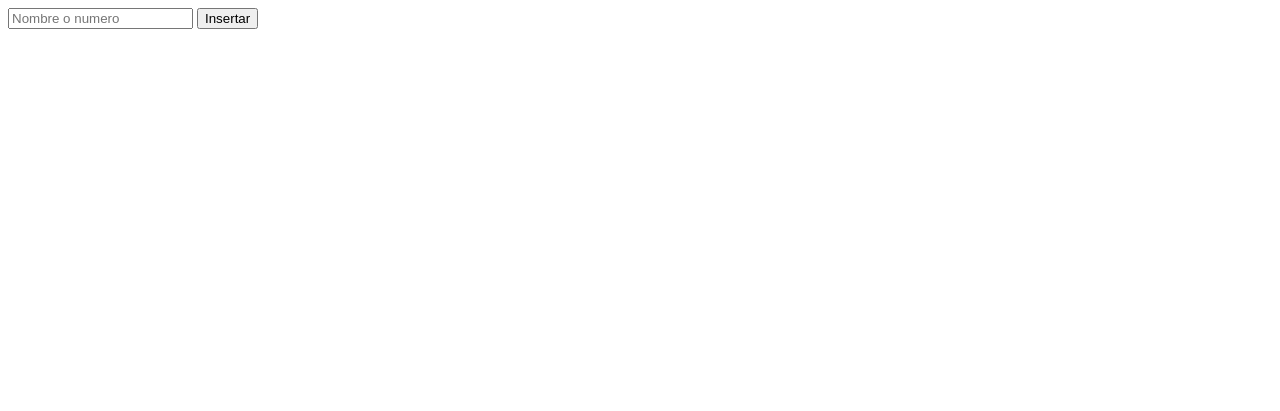
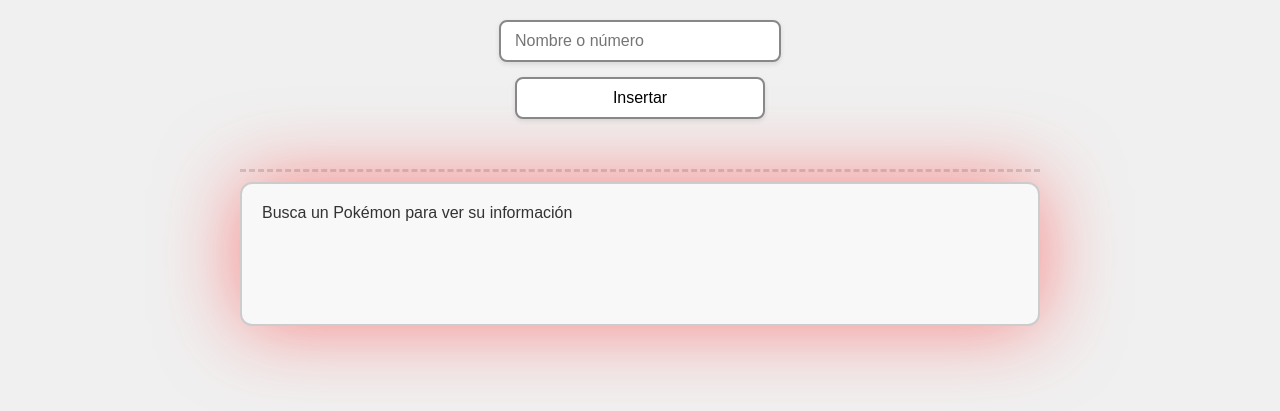
Before and after one commit to SKing25/Pokedex, a Flask app: page /pokedex in a window 1280 px wide. Shown: the top 411 px of the page. Run offline with Flask 3, Linux system fonts and the light colour scheme.

Commit message:
Vistas, avance basíco.

```diff
--- a/app.py
+++ b/app.py
@@ -10,6 +10,30 @@
     if response.status_code == 200:
         return response.json()
 
+def get_type_color(pokemon_type):
+    """Retorna el color hexadecimal basado en el tipo del Pokémon"""
+    type_colors = {
+        'normal': '#A8A878',
+        'fire': '#F08030',
+        'water': '#6890F0',
+        'electric': '#F8D030',
+        'grass': '#78C850',
+        'ice': '#98D8D8',
+        'fighting': '#C03028',
+        'poison': '#A040A0',
+        'ground': '#E0C068',
+        'flying': '#A890F0',
+        'psychic': '#F85888',
+        'bug': '#A8B820',
+        'rock': '#B8A038',
+        'ghost': '#705898',
+        'dragon': '#7038F8',
+        'dark': '#705848',
+        'steel': '#B8B8D0',
+        'fairy': '#EE99AC'
+    }
+    return type_colors.get(pokemon_type, '#68A090')  # Color por defecto
+
 def get_pokeinfo(index, data):
     name = data["name"].capitalize()
     abilities = [a["ability"]["name"] for a in data["abilities"]]
@@ -17,14 +41,24 @@
     weight = data["weight"]
     types = [t["type"]["name"] for t in data["types"]]
 
-    info = f"Numero en la pokedex No. {index}, Nombre: {name} \
-     \nnombre: {name} \
-     \nhabilidades: {', '.join(abilities)} \
-     \naltura: {height} \
-     \npeso: {weight} \
-     \nTipos: {', '.join(types)}"
+    # Obtener el color del tipo principal (primer tipo)
+    primary_type = types[0] if types else 'normal'
+    type_color = get_type_color(primary_type)
 
-    return info
+    # Crear diccionario con la información del Pokémon
+    pokemon_info = {
+        'index': index,
+        'name': name,
+        'abilities': abilities,
+        'height': height,
+        'weight': weight,
+        'types': types,
+        'primary_type': primary_type,
+        'type_color': type_color,
+        'sprite': data.get('sprites', {}).get('front_default', '')
+    }
+
+    return pokemon_info
 
 def one_pokemon(pokemon):
     data = get_pokedata(pokemon)
@@ -35,6 +69,8 @@
         return "No se pudo obtener info del pokemon"
 
 # Una mousequeherramienta q la usare mas adelante
+
+#Q monda es eso?
 def n_pokemons():
     n = input("ingresa el numero de pokemons que quieres ver: ")
     try:
--- /dev/null
+++ b/static/style.css
@@ -0,0 +1,68 @@
+body {
+  background-color: #f0f0f0;
+  font-family: Arial, sans-serif;
+  color: #333;
+  margin: 0;
+  padding: 20px;
+  display: flex;
+  flex-direction: column;
+  align-items: center;
+}
+
+.main-wrapper {
+  width: 100%;
+  max-width: 800px;
+}
+
+.form-section {
+  margin-bottom: 50px;
+}
+
+.data-form {
+  display: flex;
+  flex-direction: column;
+  gap: 15px;
+  align-items: center;
+}
+
+input[type="text"], input[type="submit"] {
+  width: 250px;
+  padding: 10px 14px;
+  font-size: 16px;
+  border: 2px solid #888;
+  background-color: #fff;
+  border-radius: 8px;
+  outline: none;
+  transition: border-color 0.3s ease;
+  box-shadow: 0 2px 5px rgba(0,0,0,0.1);
+}
+
+input[type="text"]:focus, input[type="submit"]:focus {
+  border-color: #007bff;
+}
+
+input[type="submit"]:hover:not(:focus) {
+  border-color: green;
+}
+
+.list-section {
+  width: 100%;
+  padding-top: 10px;
+  border-top: 3px dashed #ccc;
+  margin-top: 30px;
+}
+
+.list-container {
+  display: flex;
+  flex-wrap: wrap;
+  gap: 20px;
+  padding: 20px;
+  background-color: #f8f8f8;
+  border: 2px solid #ccc;
+  border-radius: 12px;
+  box-shadow: 0 0 80px rgba(255, 60, 60, 0.6);
+  max-width: 1000px;
+  margin: 0 auto;
+  min-height: 100px;
+  transition: all 0.3s ease;
+}
--- a/templates/pokedex.html
+++ b/templates/pokedex.html
@@ -2,16 +2,72 @@
 <html lang="en">
 <head>
     <meta charset="UTF-8">
-    <title>Title</title>
+    <title>Gestión de Datos</title>
+    <link rel="stylesheet" href="{{ url_for('static', filename='style.css') }}">
 </head>
 <body>
-    <form method="post">
-        <input type="text" name="valor" placeholder="Nombre o numero" required>
-        <input type="submit" value="Insertar">
-    </form>
+    <main class="main-wrapper">
+        <section class="form-section">
+            <form method="post" class="data-form">
+                <input type="text" name="valor" placeholder="Nombre o número" required class="input-text">
+                <input type="submit" value="Insertar" class="input-submit">
+            </form>
+        </section>
 
-    <div class="list-container">
-        {{ datos|replace('\n', '<br>')|safe }}
-    </div>
+        <section class="list-section">
+            {% set pokemon_data = pokemon or datos %}
+            <div class="list-container {% if pokemon_data %}has-pokemon{% endif %}"
+                 {% if pokemon_data and pokemon_data.type_color %}style="--pokemon-color: {{ pokemon_data.type_color }};"{% endif %}>
+
+                {% if pokemon_data %}
+                    <!-- Si es un diccionario con estructura de pokemon -->
+                    {% if pokemon_data.name %}
+                        <div class="pokemon-info">
+                            <div class="pokemon-name">{{ pokemon_data.name }}</div>
+                            <div class="pokemon-id">N.° {{ pokemon_data.index }}</div>
+
+                            <div class="pokemon-types">
+                                <strong>Tipos:</strong>
+                                {% for type in pokemon_data.types %}
+                                    <span class="type-badge">{{ type }}</span>
+                                {% endfor %}
+                            </div>
+
+                            <div class="pokemon-stats">
+                                <div class="stat-row">
+                                    <span class="stat-label">Altura:</span>
+                                    <span>{{ pokemon_data.height / 10 }} m</span>
+                                </div>
+                                <div class="stat-row">
+                                    <span class="stat-label">Peso:</span>
+                                    <span>{{ pokemon_data.weight / 10 }} kg</span>
+                                </div>
+                                <div class="stat-row">
+                                    <span class="stat-label">Habilidades:</span>
+                                    <span>{{ pokemon_data.abilities | join(', ') }}</span>
+                                </div>
+                            </div>
+                        </div>
+
+                        <div class="pokemon-sprite">
+                            {% if pokemon_data.sprite %}
+                                <img src="{{ pokemon_data.sprite }}" alt="{{ pokemon_data.name }}">
+                            {% endif %}
+                        </div>
+                    {% else %}
+                        <!-- Si es un string (formato anterior) -->
+                        <div class="pokemon-text-info">
+                            {{ pokemon_data|replace('\n', '<br>')|safe }}
+                        </div>
+                    {% endif %}
+                {% else %}
+                    <div class="no-pokemon">
+                         Busca un Pokémon para ver su información
+                    </div>
+                {% endif %}
+
+            </div>
+        </section>
+    </main>
 </body>
 </html>
```
